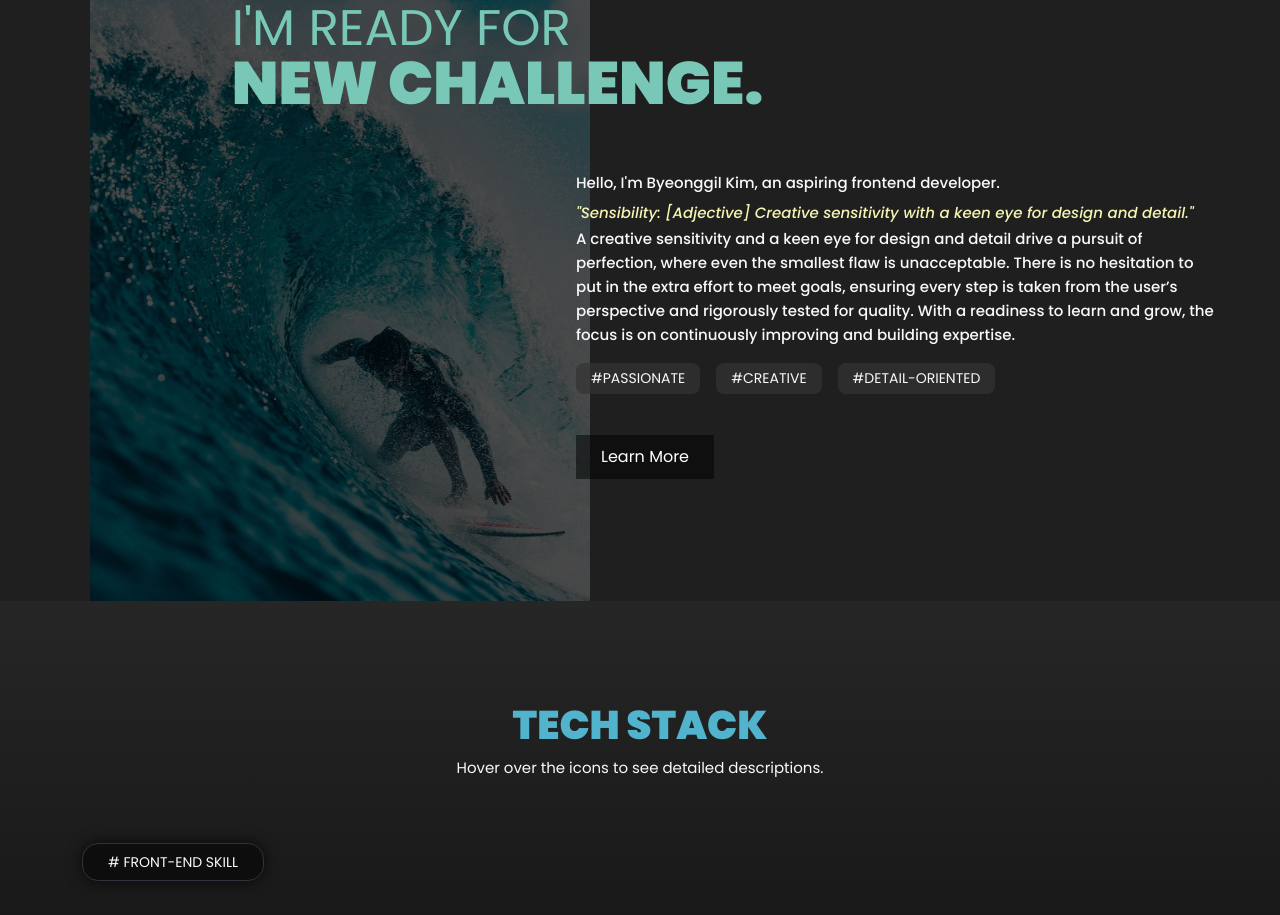
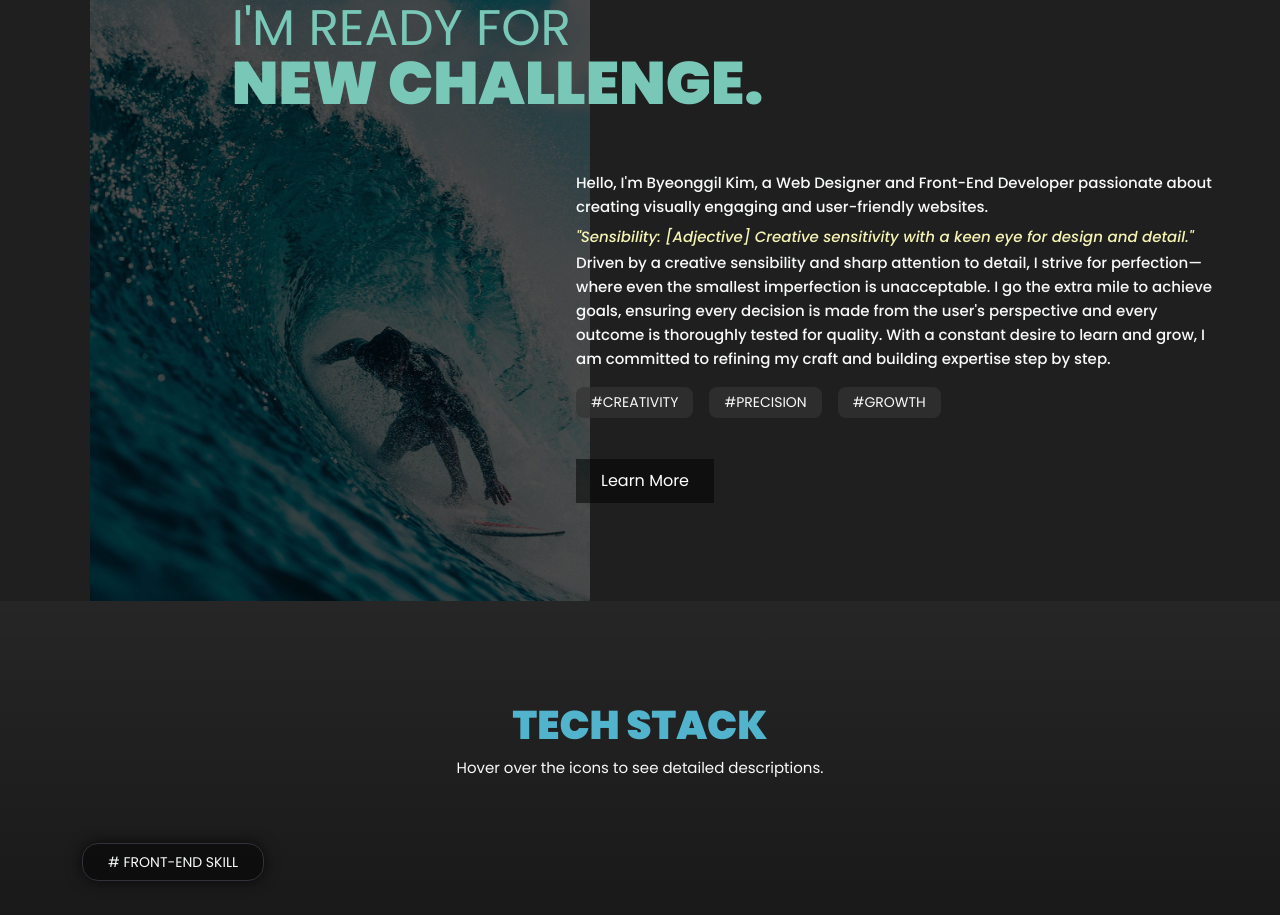
Before and after one commit to Gil411/portfolio-v1, a plain HTML site: page index.html in a window 1280 px wide. Shown: the part 867-1782 px from the top of the page. Drawn offline with nearby package versions, Linux system fonts and the light colour scheme; some packages are replaced by stand-ins of ours; a script that the page names is missing.

Commit message:
ediet Introduction

```diff
--- a/index.html
+++ b/index.html
@@ -110,15 +110,15 @@
                 <h2 class="mx-auto lh-1">I'M READY FOR<br><span>new challenge.</span></h2>
             </div>
             <div data-aos="fade-left" class="typo_2">
-                <p>Hello, I'm Byeonggil Kim, an aspiring frontend developer.</p>
+                <p>Hello, I'm Byeonggil Kim, a Web Designer and Front-End Developer passionate about creating visually engaging and user-friendly websites.</p>
                 <p class="word fst-italic">"Sensibility: [Adjective] Creative sensitivity with a keen eye for design and detail."
                 </p>
-                <p>A creative sensitivity and a keen eye for design and detail drive a pursuit of perfection, where even the smallest flaw is unacceptable. There is no hesitation to put in the extra effort to meet goals, ensuring every step is taken from the user’s perspective and rigorously tested for quality. With a readiness to learn and grow, the focus is on continuously improving and building expertise.</p>
+                <p>Driven by a creative sensibility and sharp attention to detail, I strive for perfection—where even the smallest imperfection is unacceptable. I go the extra mile to achieve goals, ensuring every decision is made from the user's perspective and every outcome is thoroughly tested for quality. With a constant desire to learn and grow, I am committed to refining my craft and building expertise step by step.</p>
 
                 <ul class="d-flex flex-row gap-3 list-unstyled text-uppercase text-light">
-                    <li class="tag rounded-3">#Passionate</li>
-                    <li class="tag rounded-3">#Creative</li>
-                    <li class="tag rounded-3">#Detail-oriented</li>
+                    <li class="tag rounded-3">#Creativity</li>
+                    <li class="tag rounded-3">#Precision</li>
+                    <li class="tag rounded-3">#Growth</li>
                 </ul>
                 <button id="btn1" type="button" class="btn btn-dark custom-btn text-capitalize rounded-0">learn more</button>
             </div>
```
